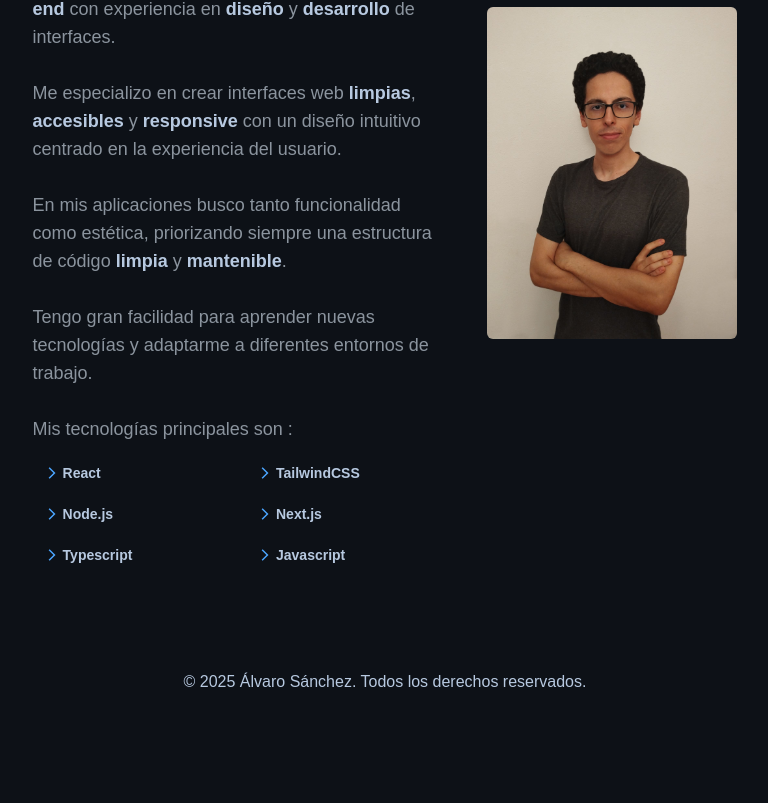
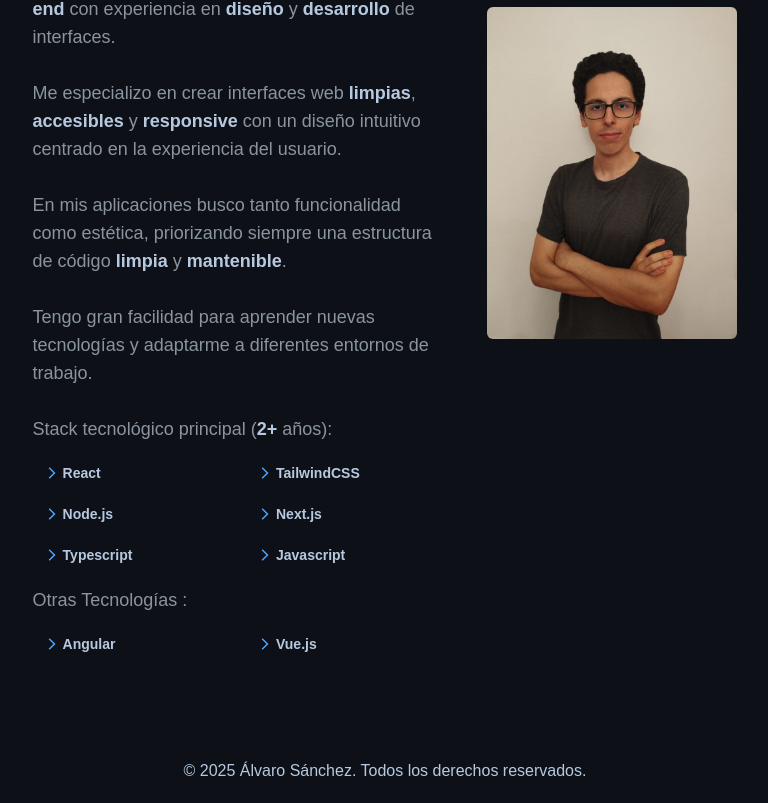
Before and after one commit to AllwarsGIT/portfolio-react, a Next.js app: page / in a window 1280 px wide. Shown: the part 1155-1958 px from the top of the page, without its empty margins (255-1023 px from the left). Before the commit the page ends 1869 px from the top, so only its background shows below. Built offline with nearby package versions, Linux system fonts and the light colour scheme.

Commit message:
minor change on stack

```diff
--- a/src/components/AboutMe.tsx
+++ b/src/components/AboutMe.tsx
@@ -40,9 +40,9 @@ function AboutMe() {
               </p>
               <br />
               <p className="text-graySecondary text-left ">
-                Mis tecnologías principales son :
+                Stack tecnológico principal (<span className="text-grayPrimary font-bold">2+</span> años):
               </p>
-              <ul className=" grid grid-cols-2   text-left mt-4 gap-3">
+              <ul className=" grid grid-cols-2   text-left my-4 gap-3">
                 <li>
                   <TechBadgeAboutMe techName="React" />
                 </li>
@@ -60,6 +60,17 @@ function AboutMe() {
                 </li>
                 <li>
                   <TechBadgeAboutMe techName="Javascript" />
+                </li>
+              </ul>
+              <p className="text-graySecondary text-left ">
+                Otras Tecnologías :
+              </p>
+              <ul className=" grid grid-cols-2   text-left mt-4 gap-3">
+                <li>
+                  <TechBadgeAboutMe techName="Angular" />
+                </li>
+                <li>
+                  <TechBadgeAboutMe techName="Vue.js" />
                 </li>
               </ul>
 
```
